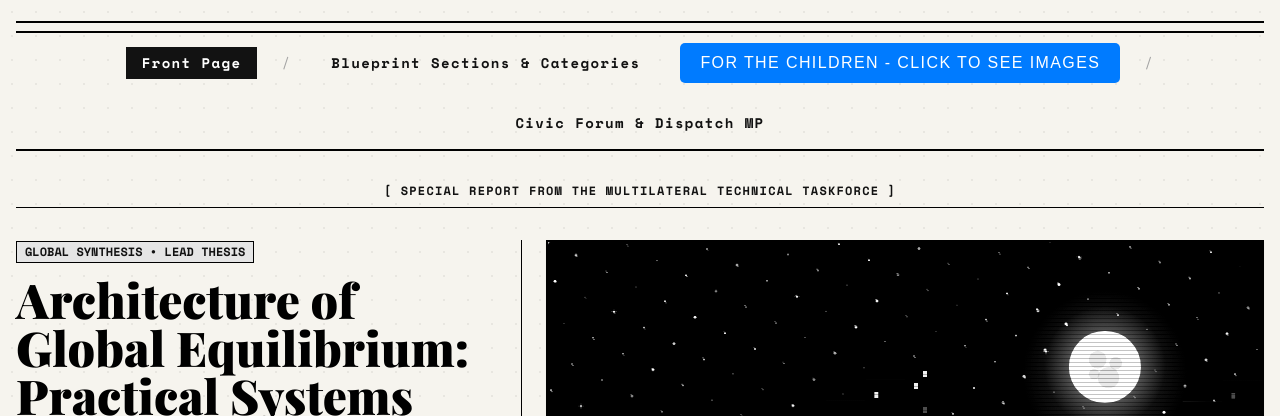
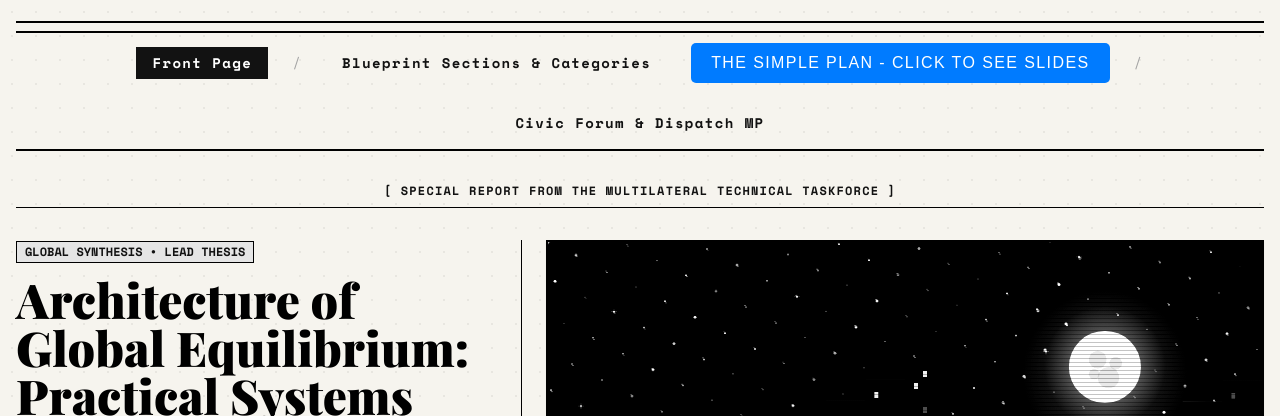
Before and after one commit to infoprodneedham-hash/global-equalizer, a plain HTML site: page index.html in a window 1280 px wide. Shown: the part 384-800 px from the top of the page. Drawn offline with nearby package versions, Linux system fonts and the light colour scheme; a web font is replaced by a local one.

Commit message:
Update link text from 'For the children' to 'The simple plan'

```diff
--- a/index.html
+++ b/index.html
@@ -150,7 +150,7 @@
           Blueprint Sections & Categories
         </button>
         <a href="https://teacher-beta-seven.vercel.app" target="_blank" rel="noopener noreferrer" style="display: inline-block; padding: 10px 20px; font-size: 16px; color: #ffffff; background-color: #007bff; text-decoration: none; border-radius: 5px; font-family: sans-serif;">
-  For the children - Click to see images
+  The simple plan - Click to see slides
 </a>
         <span class="text-neutral-400">/</span>
         <button onclick="navigateToPage('page-dispatch')" id="nav-btn-dispatch" class="tab-btn px-4 py-1.5 transition-all font-bold hover:bg-black hover:text-white rounded-none">
```
